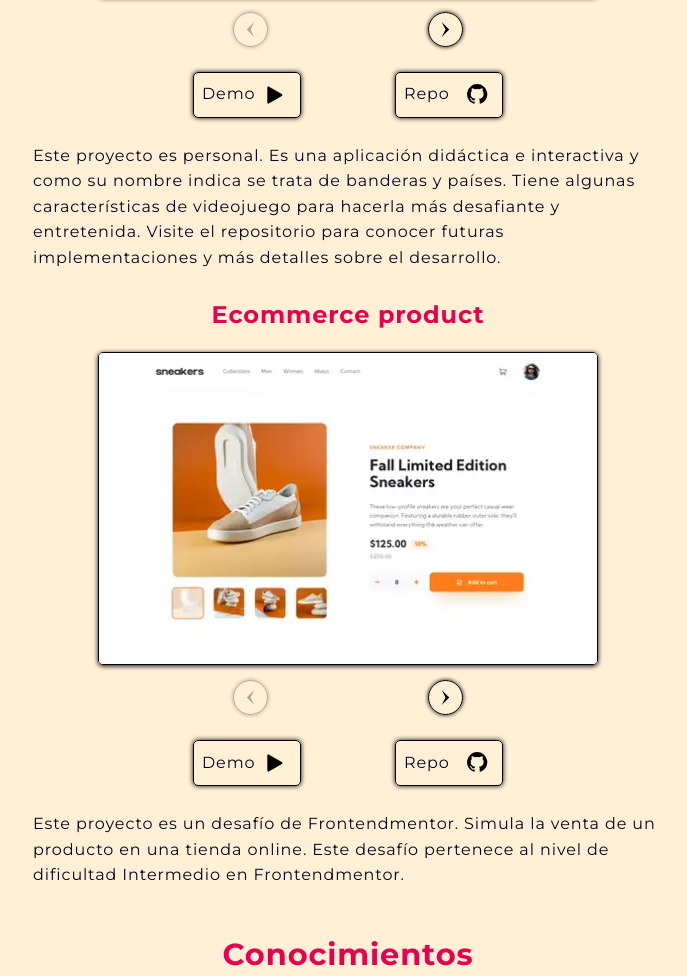
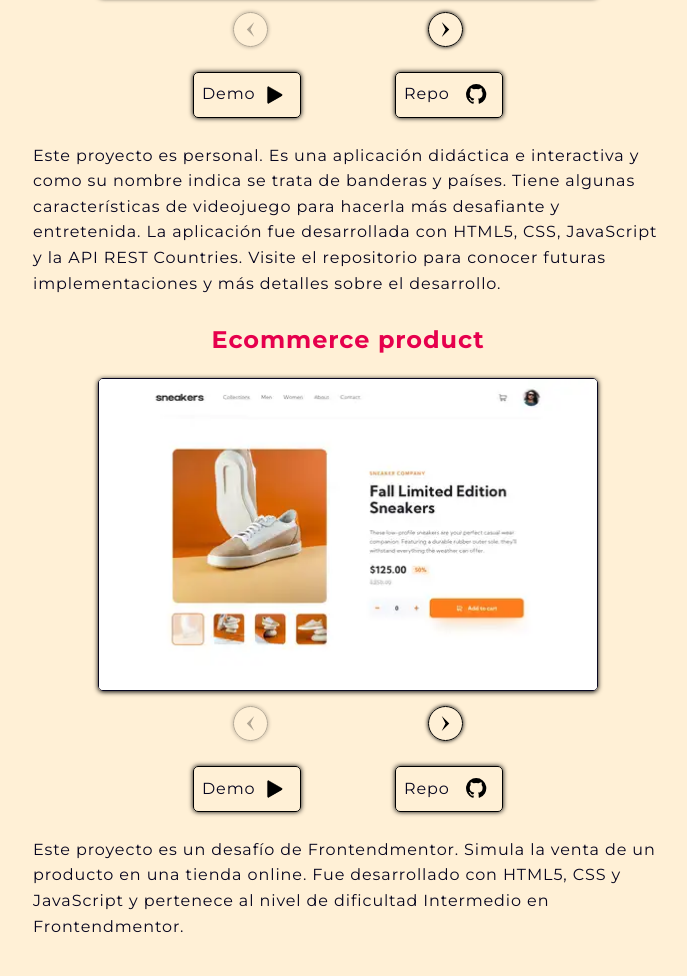
Before and after one commit to Enmanuel-Otero-Montano/portfolio, a website: page index.html in a window 1280 px wide. Shown: the part 1716-2692 px from the top of the page, without its empty margins (292-979 px from the left). Drawn offline with Linux system fonts and the light colour scheme.

Commit message:
cambio de nombre en la clase de los enlaces de los proyectos

```diff
--- a/index.html
+++ b/index.html
@@ -109,11 +109,11 @@
                 <button class="btn-right" aria-label="deslizar imagen"><svg width="25" height="25" viewBox="0 0 100 100"><title/><polygon points="65 80 50 50 65 20 35 50 65 80"/></svg></button>
             </div>
             <div class="project-links-container">
-                <a href="https://enmanuel-otero-montano.github.io/Juego-de-Banderas/" target="_blanck" class="project-links">Demo<svg aria-hidden="true" class="project-links-icon-play" witdth="34" height="34" style="enable-background:new 0 0 100 100;" viewBox="0 0 100 100" xml:space="preserve"><g id="Layer_4_copy"><path d="M31.356,25.677l38.625,22.3c1.557,0.899,1.557,3.147,0,4.046l-38.625,22.3c-1.557,0.899-3.504-0.225-3.504-2.023V27.7   C27.852,25.902,29.798,24.778,31.356,25.677z"/><path d="M69.981,47.977l-38.625-22.3c-0.233-0.134-0.474-0.21-0.716-0.259l37.341,21.559c1.557,0.899,1.557,3.147,0,4.046   l-38.625,22.3c-0.349,0.201-0.716,0.288-1.078,0.301c0.656,0.938,1.961,1.343,3.078,0.699l38.625-22.3   C71.538,51.124,71.538,48.876,69.981,47.977z"/><path d="M31.356,25.677l38.625,22.3c1.557,0.899,1.557,3.147,0,4.046   l-38.625,22.3c-1.557,0.899-3.504-0.225-3.504-2.023V27.7C27.852,25.902,29.798,24.778,31.356,25.677z" style="fill:none;stroke:#000000;stroke-miterlimit:10;"/></g></svg></a>
-                <a href="https://github.com/Enmanuel-Otero-Montano/Juego-de-Banderas" target="_blanck" class="project-links">Repo<svg class="project-links-icon-play" width="32" height="32" viewBox="2 2 38 38"><defs></defs><title/><g><path width="30" height="30" d="M20,8a12,12,0,0,0-3.79,23.39c.6.11.82-.26.82-.58s0-1,0-2c-3.34.72-4-1.61-4-1.61a3.21,3.21,0,0,0-1.33-1.76c-1.09-.74.08-.73.08-.73a2.55,2.55,0,0,1,1.84,1.24,2.56,2.56,0,0,0,3.49,1,2.59,2.59,0,0,1,.76-1.61c-2.66-.3-5.47-1.33-5.47-5.93a4.63,4.63,0,0,1,1.24-3.22A4.28,4.28,0,0,1,13.7,13s1-.33,3.3,1.23a11.18,11.18,0,0,1,6,0C25.3,12.65,26.3,13,26.3,13a4.28,4.28,0,0,1,.12,3.17,4.63,4.63,0,0,1,1.23,3.22c0,4.61-2.8,5.63-5.47,5.92A2.88,2.88,0,0,1,23,27.52c0,1.6,0,2.89,0,3.29s.21.69.82.58A12,12,0,0,0,20,8Z"/></g></svg></a>
+                <a href="https://enmanuel-otero-montano.github.io/Juego-de-Banderas/" target="_blanck" class="project-links">Demo<svg aria-hidden="true" class="project-links-icons" witdth="34" height="34" style="enable-background:new 0 0 100 100;" viewBox="0 0 100 100" xml:space="preserve"><g id="Layer_4_copy"><path d="M31.356,25.677l38.625,22.3c1.557,0.899,1.557,3.147,0,4.046l-38.625,22.3c-1.557,0.899-3.504-0.225-3.504-2.023V27.7   C27.852,25.902,29.798,24.778,31.356,25.677z"/><path d="M69.981,47.977l-38.625-22.3c-0.233-0.134-0.474-0.21-0.716-0.259l37.341,21.559c1.557,0.899,1.557,3.147,0,4.046   l-38.625,22.3c-0.349,0.201-0.716,0.288-1.078,0.301c0.656,0.938,1.961,1.343,3.078,0.699l38.625-22.3   C71.538,51.124,71.538,48.876,69.981,47.977z"/><path d="M31.356,25.677l38.625,22.3c1.557,0.899,1.557,3.147,0,4.046   l-38.625,22.3c-1.557,0.899-3.504-0.225-3.504-2.023V27.7C27.852,25.902,29.798,24.778,31.356,25.677z" style="fill:none;stroke:#000000;stroke-miterlimit:10;"/></g></svg></a>
+                <a href="https://github.com/Enmanuel-Otero-Montano/Juego-de-Banderas" target="_blanck" class="project-links">Repo<svg class="project-links-icons" width="32" height="32" viewBox="2 2 38 38"><defs></defs><title/><g><path width="30" height="30" d="M20,8a12,12,0,0,0-3.79,23.39c.6.11.82-.26.82-.58s0-1,0-2c-3.34.72-4-1.61-4-1.61a3.21,3.21,0,0,0-1.33-1.76c-1.09-.74.08-.73.08-.73a2.55,2.55,0,0,1,1.84,1.24,2.56,2.56,0,0,0,3.49,1,2.59,2.59,0,0,1,.76-1.61c-2.66-.3-5.47-1.33-5.47-5.93a4.63,4.63,0,0,1,1.24-3.22A4.28,4.28,0,0,1,13.7,13s1-.33,3.3,1.23a11.18,11.18,0,0,1,6,0C25.3,12.65,26.3,13,26.3,13a4.28,4.28,0,0,1,.12,3.17,4.63,4.63,0,0,1,1.23,3.22c0,4.61-2.8,5.63-5.47,5.92A2.88,2.88,0,0,1,23,27.52c0,1.6,0,2.89,0,3.29s.21.69.82.58A12,12,0,0,0,20,8Z"/></g></svg></a>
             </div>
             <p class="paragraph line-height font-size text-color">
-                Este proyecto es personal. Es una aplicación didáctica e interactiva y como su nombre indica se trata de banderas y países. Tiene algunas características de videojuego para hacerla más desafiante y entretenida. Visite el repositorio para conocer futuras implementaciones y más detalles sobre el desarrollo.
+                Este proyecto es personal. Es una aplicación didáctica e interactiva y como su nombre indica se trata de banderas y países. Tiene algunas características de videojuego para hacerla más desafiante y entretenida. La aplicación fue desarrollada con HTML5, CSS, JavaScript y la API REST Countries. Visite el repositorio para conocer futuras implementaciones y más detalles sobre el desarrollo.
             </p>
             <h3 class="project-names aligned">Ecommerce product</h3>
             <div class="container-presentation-image">
@@ -126,11 +126,11 @@
                 <button class="btn-right" aria-label="deslizar imagen"><svg width="25" height="25" viewBox="0 0 100 100"><title/><polygon points="65 80 50 50 65 20 35 50 65 80"/></svg></button>
             </div>
             <div class="project-links-container">
-                <a href="https://enmanuel-otero-montano.github.io/ecommerce-product-page/" target="_blanck" class="project-links">Demo<svg aria-hidden="true" class="project-links-icon-play" width="34" height="34" style="enable-background:new 0 0 100 100;" viewBox="0 0 100 100" xml:space="preserve"><g id="Layer_4_copy"><path d="M31.356,25.677l38.625,22.3c1.557,0.899,1.557,3.147,0,4.046l-38.625,22.3c-1.557,0.899-3.504-0.225-3.504-2.023V27.7   C27.852,25.902,29.798,24.778,31.356,25.677z"/><path d="M69.981,47.977l-38.625-22.3c-0.233-0.134-0.474-0.21-0.716-0.259l37.341,21.559c1.557,0.899,1.557,3.147,0,4.046   l-38.625,22.3c-0.349,0.201-0.716,0.288-1.078,0.301c0.656,0.938,1.961,1.343,3.078,0.699l38.625-22.3   C71.538,51.124,71.538,48.876,69.981,47.977z"/><path d="M31.356,25.677l38.625,22.3c1.557,0.899,1.557,3.147,0,4.046   l-38.625,22.3c-1.557,0.899-3.504-0.225-3.504-2.023V27.7C27.852,25.902,29.798,24.778,31.356,25.677z" style="fill:none;stroke:#000000;stroke-miterlimit:10;"/></g></svg></a>
-                <a href="https://github.com/Enmanuel-Otero-Montano/ecommerce-product-page" target="_blanck" class="project-links">Repo<svg class="project-links-icon-play" width="32" height="32" viewBox="2 2 38 38"><defs></defs><title/><g><path width="30" height="30" d="M20,8a12,12,0,0,0-3.79,23.39c.6.11.82-.26.82-.58s0-1,0-2c-3.34.72-4-1.61-4-1.61a3.21,3.21,0,0,0-1.33-1.76c-1.09-.74.08-.73.08-.73a2.55,2.55,0,0,1,1.84,1.24,2.56,2.56,0,0,0,3.49,1,2.59,2.59,0,0,1,.76-1.61c-2.66-.3-5.47-1.33-5.47-5.93a4.63,4.63,0,0,1,1.24-3.22A4.28,4.28,0,0,1,13.7,13s1-.33,3.3,1.23a11.18,11.18,0,0,1,6,0C25.3,12.65,26.3,13,26.3,13a4.28,4.28,0,0,1,.12,3.17,4.63,4.63,0,0,1,1.23,3.22c0,4.61-2.8,5.63-5.47,5.92A2.88,2.88,0,0,1,23,27.52c0,1.6,0,2.89,0,3.29s.21.69.82.58A12,12,0,0,0,20,8Z"/></g></svg></a>
+                <a href="https://enmanuel-otero-montano.github.io/ecommerce-product-page/" target="_blanck" class="project-links">Demo<svg aria-hidden="true" class="project-links-icons" width="34" height="34" style="enable-background:new 0 0 100 100;" viewBox="0 0 100 100" xml:space="preserve"><g id="Layer_4_copy"><path d="M31.356,25.677l38.625,22.3c1.557,0.899,1.557,3.147,0,4.046l-38.625,22.3c-1.557,0.899-3.504-0.225-3.504-2.023V27.7   C27.852,25.902,29.798,24.778,31.356,25.677z"/><path d="M69.981,47.977l-38.625-22.3c-0.233-0.134-0.474-0.21-0.716-0.259l37.341,21.559c1.557,0.899,1.557,3.147,0,4.046   l-38.625,22.3c-0.349,0.201-0.716,0.288-1.078,0.301c0.656,0.938,1.961,1.343,3.078,0.699l38.625-22.3   C71.538,51.124,71.538,48.876,69.981,47.977z"/><path d="M31.356,25.677l38.625,22.3c1.557,0.899,1.557,3.147,0,4.046   l-38.625,22.3c-1.557,0.899-3.504-0.225-3.504-2.023V27.7C27.852,25.902,29.798,24.778,31.356,25.677z" style="fill:none;stroke:#000000;stroke-miterlimit:10;"/></g></svg></a>
+                <a href="https://github.com/Enmanuel-Otero-Montano/ecommerce-product-page" target="_blanck" class="project-links">Repo<svg class="project-links-icons" width="32" height="32" viewBox="2 2 38 38"><defs></defs><title/><g><path width="30" height="30" d="M20,8a12,12,0,0,0-3.79,23.39c.6.11.82-.26.82-.58s0-1,0-2c-3.34.72-4-1.61-4-1.61a3.21,3.21,0,0,0-1.33-1.76c-1.09-.74.08-.73.08-.73a2.55,2.55,0,0,1,1.84,1.24,2.56,2.56,0,0,0,3.49,1,2.59,2.59,0,0,1,.76-1.61c-2.66-.3-5.47-1.33-5.47-5.93a4.63,4.63,0,0,1,1.24-3.22A4.28,4.28,0,0,1,13.7,13s1-.33,3.3,1.23a11.18,11.18,0,0,1,6,0C25.3,12.65,26.3,13,26.3,13a4.28,4.28,0,0,1,.12,3.17,4.63,4.63,0,0,1,1.23,3.22c0,4.61-2.8,5.63-5.47,5.92A2.88,2.88,0,0,1,23,27.52c0,1.6,0,2.89,0,3.29s.21.69.82.58A12,12,0,0,0,20,8Z"/></g></svg></a>
             </div>
             <p class="paragraph line-height font-size text-color">
-                Este proyecto es un desafío de Frontendmentor. Simula la venta de un producto en una tienda online. Este desafío pertenece al nivel de dificultad Intermedio en Frontendmentor.
+                Este proyecto es un desafío de Frontendmentor. Simula la venta de un producto en una tienda online. Fue desarrollado con HTML5, CSS y JavaScript y pertenece al nivel de dificultad Intermedio en Frontendmentor.
             </p>
         </section>
         <section class="section-knowledge">
```
